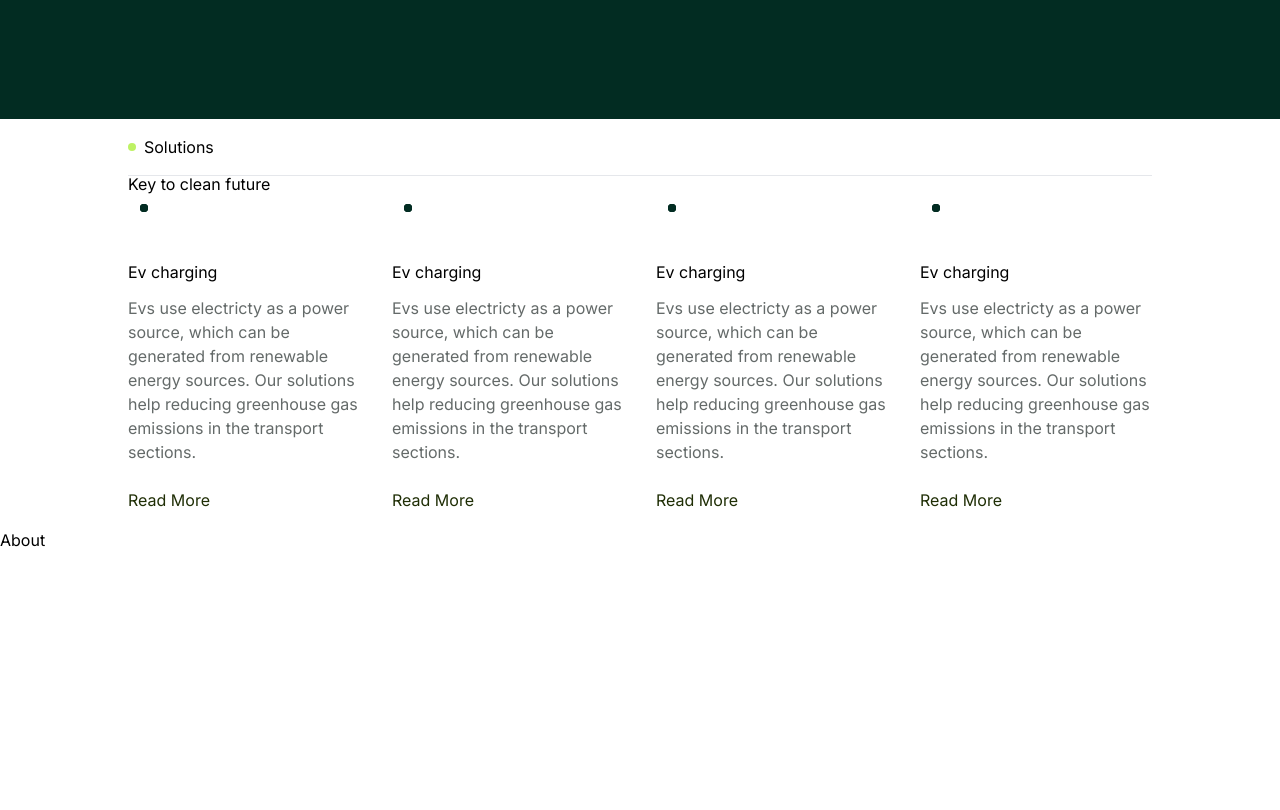
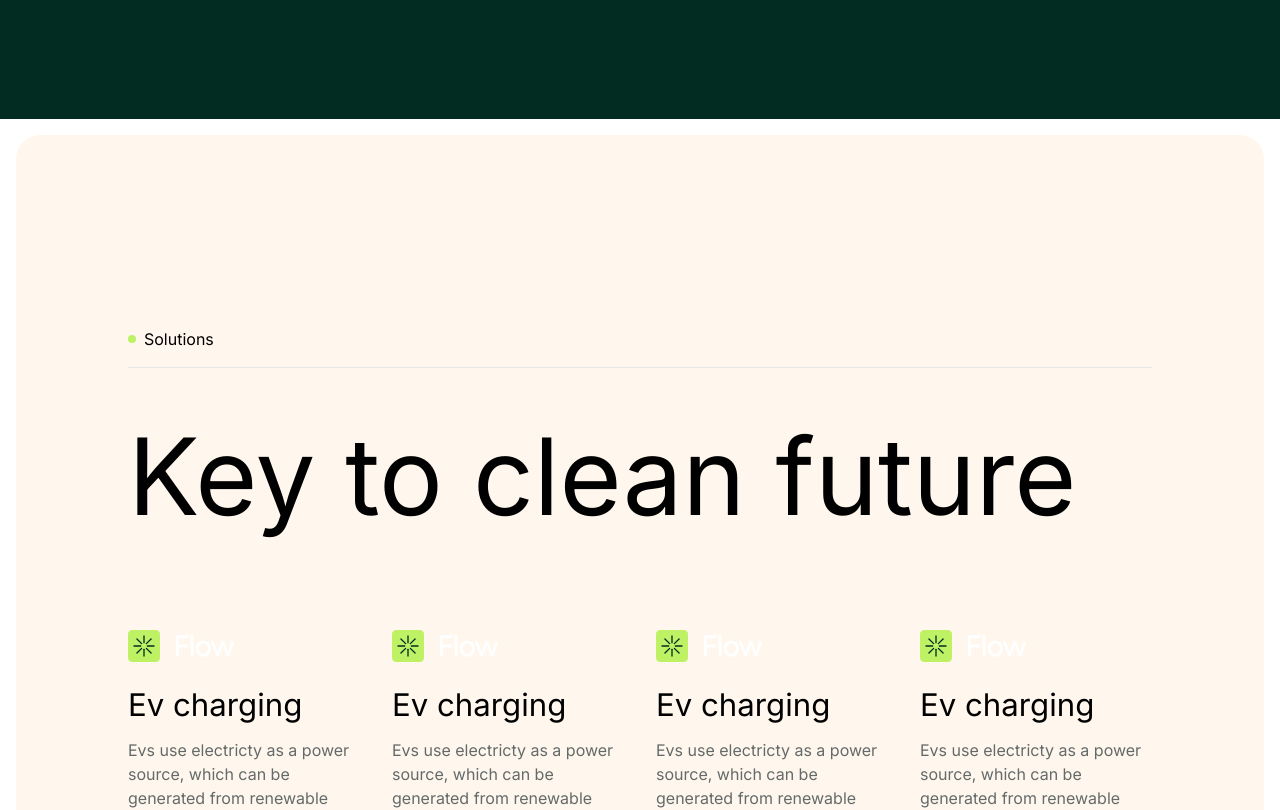
Before and after one commit to Nikolas-Vardeberg/sanity, a Next.js app: page / in a window 1280 px wide. Shown: the part 1360-2170 px from the top of the page. Before the commit the page ends 1912 px from the top, so only its background shows below. Built offline with nearby package versions, Linux system fonts and the light colour scheme.

Commit message:
feat: about us section

```diff
--- a/app/globals.css
+++ b/app/globals.css
@@ -1,3 +1,13 @@
 @tailwind base;
   @tailwind components;
   @tailwind utilities;
+
+.slider{
+  height: 100%;
+}
+.carousel{
+  height: 100%;
+}
+.slider-wrapper{
+  height: 100%;
+}
--- /dev/null
+++ b/app/studio/layout.tsx
@@ -0,0 +1,18 @@
+import { Metadata } from "next/types";
+
+export const metadata: Metadata = {
+  title: "Nextjs app",
+  description: "Generated by create next app",
+};
+
+export default function StudioLayout({
+  children,
+}: {
+  children: React.ReactNode;
+}) {
+  return (
+    <main className="z-20 relative">
+      <div>{children}</div>
+    </main>
+  );
+}
--- a/components/layout/Header.tsx
+++ b/components/layout/Header.tsx
@@ -14,7 +14,7 @@ const Header = () => {
     }
 
     return(
-        <header className="fixed bg-secondary-950 z-50 w-full py-6 border-b sm:border-none">
+        <header className="fixed bg-secondary-950 z-10 w-full py-6 border-b sm:border-none">
             <div className="container flex justify-between">
                 <div className="flex items-center gap-10">
                     <Link href="/" className="z-10">
--- a/components/sections/about-us/About.tsx
+++ b/components/sections/about-us/About.tsx
@@ -1,11 +1,53 @@
-import React from 'react'
+import { Check } from "lucide-react"
+import AboutUsCarousel from "./AboutUsCarousel"
 
-const About = () => {
-  return (
-    <div>
-      About
-    </div>
+
+export const AboutUs = () => {
+  return(
+    <section className="py-48 bg-secondary-950">
+      <div className="container">
+        <div className="flex text-white items-center gap-2 border-b border-neutral-300 mb-12 sm:mb-14 pb-4">
+          <span className="h-2 w-2 bg-primary-300 block rounded-full"/>
+          <span>About us</span>
+        </div>
+
+        <div className="grid xl:grid-cols-2 gap-12 md:gap-36">
+          <div className="flex justify-center flex-col gap-6">
+            <h2 className="text-features leading-none text-white">
+              Commited to a sustainale future
+            </h2>
+            <p className="text-white/80">
+            Evs use electricty as a power source, which can be generated from renewable energy sources. Our solutions help reducing greenhouse gas emissions in the transport sections.
+            </p>
+            <ul className="mt-4 grid grid-cols-2 xl:grid-cols-1 gap-4">
+              <li className="flex items-center gap-3 text-white">
+                <Check className="bg-primary-300 rounded-full p-1 " />
+                Check list
+              </li>
+              <li className="flex items-center gap-3 text-white">
+                <Check className="bg-primary-300 rounded-full p-1 " />
+                Check list
+              </li>
+              <li className="flex items-center gap-3 text-white">
+                <Check className="bg-primary-300 rounded-full p-1" />
+                Check list
+              </li>
+              <li className="flex items-center gap-3 text-white">
+                <Check className="bg-primary-300 rounded-full p-1 " />
+                Check list
+              </li>
+            </ul>
+
+
+          </div>
+          <div className="col-span-1">
+              <AboutUsCarousel />
+            </div>
+        </div>
+
+      </div>
+    </section>
   )
 }
 
-export default About
+export default AboutUs
--- /dev/null
+++ b/components/sections/about-us/AboutUsCarousel.tsx
@@ -0,0 +1,71 @@
+"use client"
+
+import Image from "next/image"
+import { Carousel } from "react-responsive-carousel"
+import "react-responsive-carousel/lib/styles/carousel.min.css"
+
+
+function AboutUsCarousel() {
+    return(
+        <Carousel
+            autoPlay
+            infiniteLoop
+            showStatus={false}
+            showArrows={false}
+            swipeable
+            transitionTime={300}
+            useKeyboardArrows
+            showThumbs={false}
+            interval={3000}
+            className="h-full"
+        >
+            <div className="w-full h-[450px] sm:h-[700px]">
+                <Image
+                    src="/hero1.png"
+                    alt="About us page"
+                    width={420}
+                    className="w-full h-full object-cover rounded-3xl"
+                    height={520}
+                />
+            </div>
+            <div className="w-full h-[450px] sm:h-[700px]">
+                <Image
+                    src="/hero1.png"
+                    alt="About us page"
+                    width={420}
+                    className="w-full h-full object-cover rounded-3xl"
+                    height={520}
+                />
+            </div>
+            <div className="w-full h-[450px] sm:h-[700px]">
+                <Image
+                    src="/hero1.png"
+                    alt="About us page"
+                    width={420}
+                    className="w-full h-full object-cover rounded-3xl"
+                    height={520}
+                />
+            </div>
+            <div className="w-full h-[450px] sm:h-[700px]">
+                <Image
+                    src="/hero1.png"
+                    alt="About us page"
+                    width={420}
+                    className="w-full h-full object-cover rounded-3xl"
+                    height={520}
+                />
+            </div>
+            <div className="w-full h-[450px] sm:h-[700px]">
+                <Image
+                    src="/hero1.png"
+                    alt="About us page"
+                    width={420}
+                    className="w-full h-full object-cover rounded-3xl"
+                    height={520}
+                />
+            </div>
+        </Carousel>
+    )
+}
+
+export default AboutUsCarousel
--- a/components/sections/features/Features.tsx
+++ b/components/sections/features/Features.tsx
@@ -1,24 +1,25 @@
 import Ev from "@/components/elements/icons/Ev"
+import Logo from "@/components/elements/icons/Logo"
 
 const Features = () => {
   return (
-    <section>
+    <section className="py-48 bg-[#fff7ed] rounded-3xl">
         <div className="container">
-            <div className="flex items-center gap-2 border-b border-neutral-60  pb-4">
+            <div className="flex items-center gap-2 border-b border-neutral-60  pb-4 sm:mb-14 mb-12">
                 <span className="rounded-full bg-primary-300 h-2 w-2"/>
                 <span>Solutions</span>
             </div>
 
             <div>
-                <div>
+                <div className="mb-12 sm:mb-24">
                     <h2 className="text-section leading-none">Key to clean future</h2>
                 </div>
 
                 <div className="grid md:grid-cols-2 gap-8 xl:grid-cols-4">
                     <div className="flex flex-col gap-6 items-start">
-                        <Ev />
+                        <Logo />
                         <div>
-                            <h3 className="text-title leading-none mb-4">Ev charging</h3>
+                            <h3 className="text-sub-title leading-none mb-4">Ev charging</h3>
                             <p className="text-neutral-800">
                                 Evs use electricty as a power source, which can be generated from renewable energy sources. Our solutions help reducing greenhouse gas emissions in the transport sections.
                             </p>
@@ -27,9 +28,9 @@ const Features = () => {
                     </div>
 
                     <div className="flex flex-col gap-6 items-start">
-                        <Ev />
+                    <Logo />
                         <div>
-                            <h3 className="text-title leading-none mb-4">Ev charging</h3>
+                            <h3 className="text-sub-title leading-none mb-4">Ev charging</h3>
                             <p className="text-neutral-800">
                                 Evs use electricty as a power source, which can be generated from renewable energy sources. Our solutions help reducing greenhouse gas emissions in the transport sections.
                             </p>
@@ -38,9 +39,9 @@ const Features = () => {
                     </div>
 
                     <div className="flex flex-col gap-6 items-start">
-                        <Ev />
+                    <Logo />
                         <div>
-                            <h3 className="text-title leading-none mb-4">Ev charging</h3>
+                            <h3 className="text-sub-title leading-none mb-4">Ev charging</h3>
                             <p className="text-neutral-800">
                                 Evs use electricty as a power source, which can be generated from renewable energy sources. Our solutions help reducing greenhouse gas emissions in the transport sections.
                             </p>
@@ -49,9 +50,9 @@ const Features = () => {
                     </div>
 
                     <div className="flex flex-col gap-6 items-start">
-                        <Ev />
+                        <Logo />
                         <div>
-                            <h3 className="text-title leading-none mb-4">Ev charging</h3>
+                            <h3 className="text-sub-title leading-none mb-4">Ev charging</h3>
                             <p className="text-neutral-800">
                                 Evs use electricty as a power source, which can be generated from renewable energy sources. Our solutions help reducing greenhouse gas emissions in the transport sections.
                             </p>
--- a/package.json
+++ b/package.json
@@ -20,6 +20,7 @@
     "react": "^18",
     "react-dom": "^18",
     "react-fast-marquee": "^1.6.4",
+    "react-responsive-carousel": "^3.2.23",
     "sanity": "^3.42.1",
     "styled-components": "^6.1.11",
     "tailwind-merge": "^2.3.0",
--- a/tailwind.config.ts
+++ b/tailwind.config.ts
@@ -26,11 +26,10 @@ const config = {
         base: "clamp(1rem, 0.34vw + 0.91rem, 1.19rem)",
         lg: "clamp(1.25rem, 0.61vw + 1.1rem, 1.58rem)",
         label: "clamp(1.56rem, 1vw + 1.31rem, 2.11rem)",
-        "sub-title": "clamp(1.95rem, 1.56vw + 1.56rem, 2.81rem)",
-
+        "sub-title": "clamp(1.95rem, 1.56vw + 1.56rem, 1.5rem)",
         title: "clamp(2.44rem, 2.38vw + 1.85rem, 3,75rem)",
-        features: "clamp(3.05rem, 3,54vw + 2.17rem, 5rem)",
-        section: "clamp(3.81rem, 5.18vw + 2,52rem, 6.66rem)",
+        features: "clamp(3.05rem, 3.54vw + 2.17rem, 5rem)",
+        section: "clamp(3.81rem, 5.18vw + 2.52rem, 6.66rem)",
         hero: "clamp(4.77rem, 7.48vw + 2.9rem, 6rem)",
       },
       colors: {
```
Also changed, not shown: sanity/schema.ts (+33 -3 lines), 1 other file (tests, documents, lock files or other folders).
